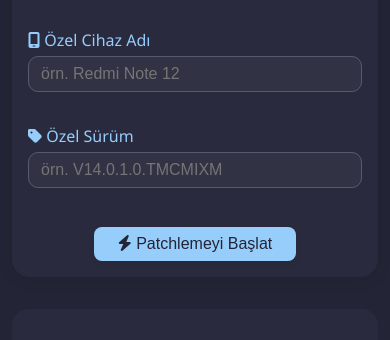
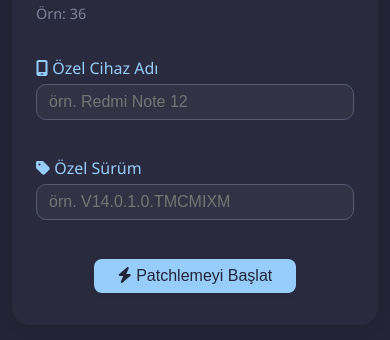
Before and after one commit to aurora9331/A16-FrameworkPatcher, a website: page web/index.html in a window 390 px wide. Shown: the part 741-1081 px from the top of the page. Drawn offline with Linux system fonts and the light colour scheme.

Commit message:
Update styles for responsiveness and layout adjustments

```diff
--- a/web/style.css
+++ b/web/style.css
@@ -25,14 +25,17 @@ body {
     font-family: 'Segoe UI', 'Roboto', 'Arial', sans-serif;
     margin: 0;
     padding: 0;
+    min-height: 100vh;
 }
 
 .container {
-    max-width: 540px;
+    max-width: 100vw;
     margin: 0 auto;
     padding: 0 12px;
+    box-sizing: border-box;
 }
 
+/* Header Styles */
 .header {
     padding: 32px 0 8px 0;
     text-align: center;
@@ -61,14 +64,38 @@ body {
     margin-top: 18px;
 }
 
+/* Form Container - Arkaplan ve ortalama ayarı */
 .form-container {
     background: var(--bg-alt);
     border-radius: 18px;
     box-shadow: 0 2px 16px rgba(0,0,0,0.09);
-    padding: 16px;
+    padding: 32px 24px;
     margin-bottom: 24px;
+    max-width: 600px;
+    width: 100%;
+    margin-left: auto;
+    margin-right: auto;
+    box-sizing: border-box;
+    overflow: hidden;
 }
 
+/* Grid ayarı, responsive */
+.form-grid {
+    display: grid;
+    grid-template-columns: 1fr;
+    gap: 16px;
+}
+
+@media (min-width: 700px) {
+    .form-grid {
+        grid-template-columns: repeat(3, 1fr);
+    }
+    .jar-urls .form-grid {
+        grid-template-columns: repeat(3, 1fr);
+    }
+}
+
+/* Form grup ve input ayarları */
 .form-header h2 {
     margin: 0;
     color: var(--accent);
@@ -105,25 +132,21 @@ body {
     font-size: 1rem;
     outline: none;
     margin-bottom: 3px;
+    width: 100%;
+    box-sizing: border-box;
+    min-width: 0;
+    max-width: 100%;
+    overflow-wrap: break-word;
 }
 
 .form-group input:focus {
     border-color: var(--accent);
 }
 
-.form-grid {
-    display: grid;
-    grid-template-columns: 1fr;
-    gap: 12px;
-}
-
-@media (min-width: 520px) {
-    .form-grid {
-        grid-template-columns: 1fr 1fr 1fr;
-    }
-    .jar-urls .form-grid {
-        grid-template-columns: 1fr 1fr 1fr;
-    }
+small {
+    color: #7f849c;
+    font-size: 0.9rem;
+    margin-top: 1px;
 }
 
 .form-actions {
@@ -174,12 +197,7 @@ body {
     background: var(--accent);
 }
 
-small {
-    color: #7f849c;
-    font-size: 0.9rem;
-    margin-top: 1px;
-}
-
+/* Footer Styles */
 .footer {
     margin-top: 32px;
     padding: 18px 0;
@@ -211,6 +229,7 @@ small {
     color: var(--accent-dark);
 }
 
+/* Scrollbar */
 ::-webkit-scrollbar {
     width: 8px;
     background: var(--bg-alt);
@@ -235,11 +254,9 @@ small {
     background: rgba(30, 30, 40, 0.7);
     z-index: 1000;
 }
-
 .modal[style*="display: flex"] {
     display: flex !important;
 }
-
 .modal-content {
     background: var(--bg);
     color: var(--text);
```
